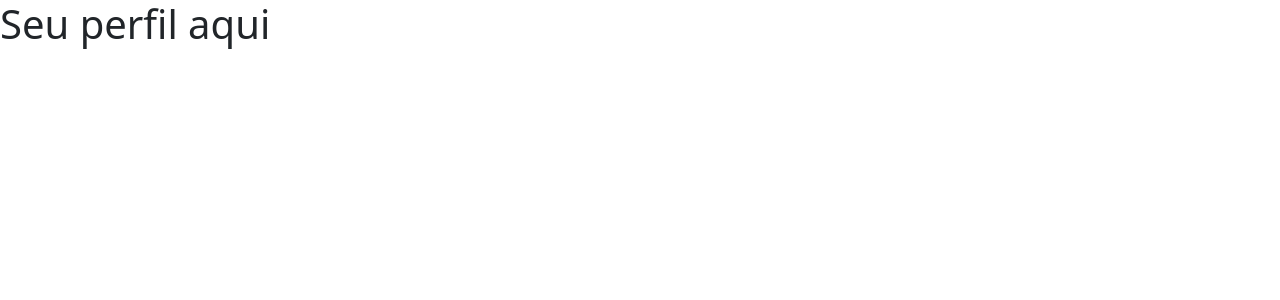
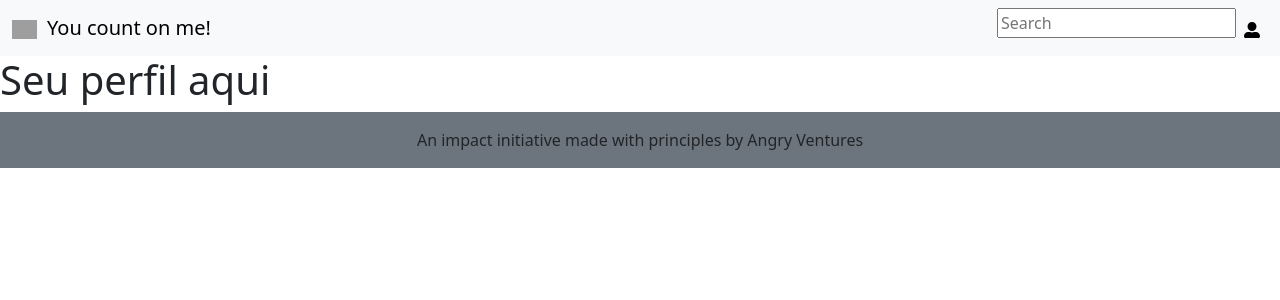
Before and after one commit to milenefukuda/count-on-me-frontend, a React (Create React App) app: page /profile in a window 1280 px wide. Shown: the top 300 px of the page. Built offline with nearby package versions, Linux system fonts and the light colour scheme; grey boxes are pictures that could not be loaded.

Commit message:
profile file updated

```diff
--- a/src/pages/Profile.js/index.js
+++ b/src/pages/Profile.js/index.js
@@ -1,7 +1,12 @@
+import { NavBar } from "../../components/NavBar";
+import { Footer } from "../../components/Footer";
+
 export function Profile() {
   return (
     <>
+      <NavBar />
       <h1>Seu perfil aqui</h1>
+      <Footer />
     </>
   );
 }
```
